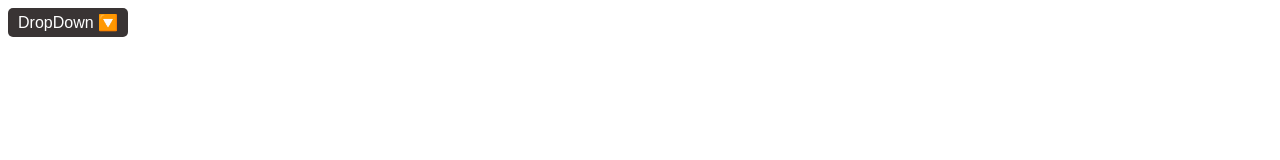
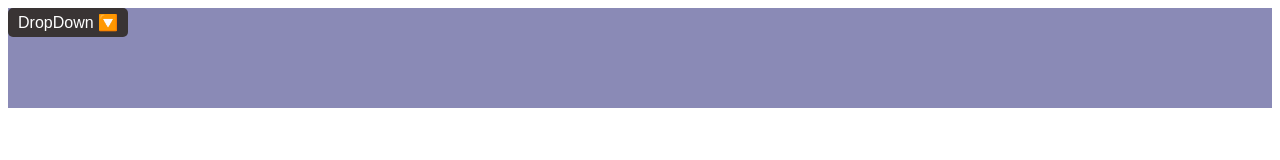
Before and after one commit to Jaizzer/HTML-to-dropdown-converter, a website: page index.html in a window 1280 px wide. Drawn offline with Linux system fonts and the light colour scheme.

Commit message:
feat: Add navbar stylings

```diff
--- a/style.css
+++ b/style.css
@@ -1,5 +1,16 @@
 .hidden {
     display: none;
+}
+
+.navbar {
+    height: 100px;
+    background-color: #8a8ab6;
+
+    display: grid;
+    grid-auto-columns: auto;
+    align-items: start;
+
+    overflow: visible;
 }
 
 .drop-down {
```
